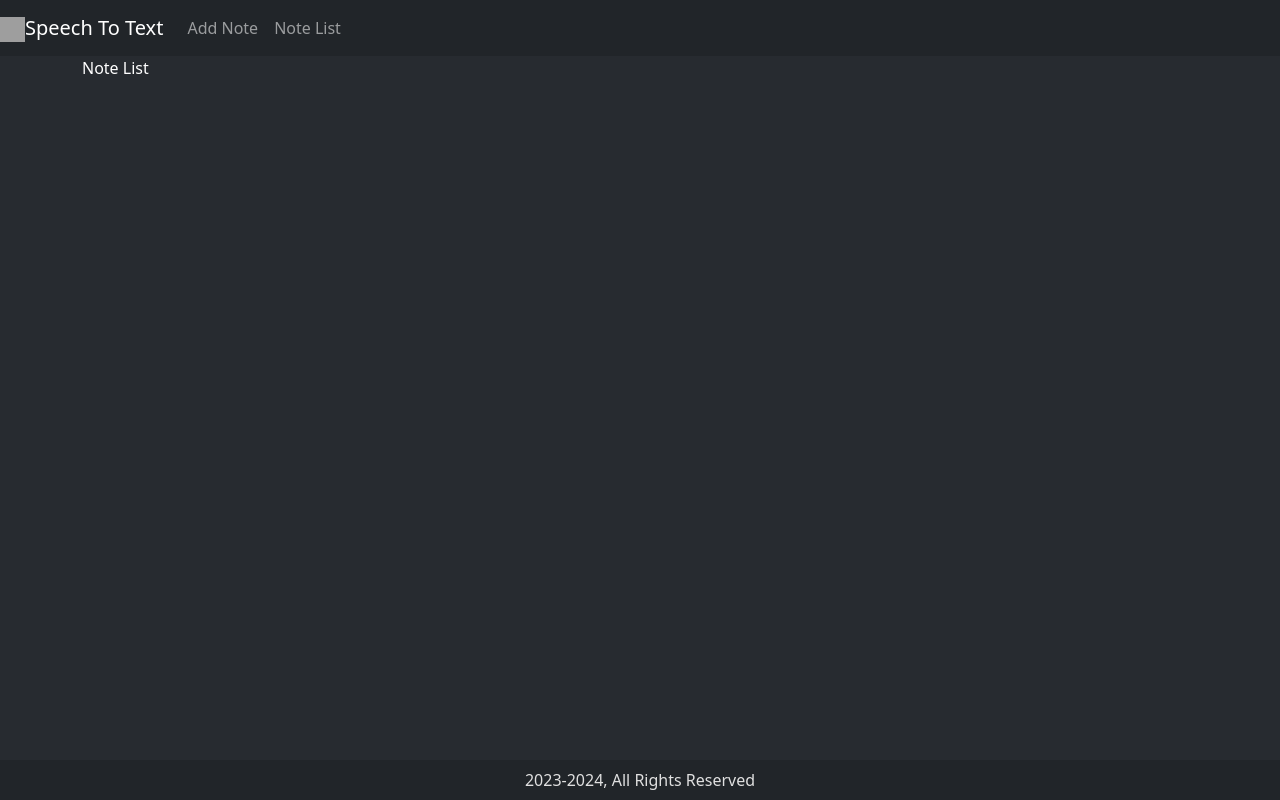
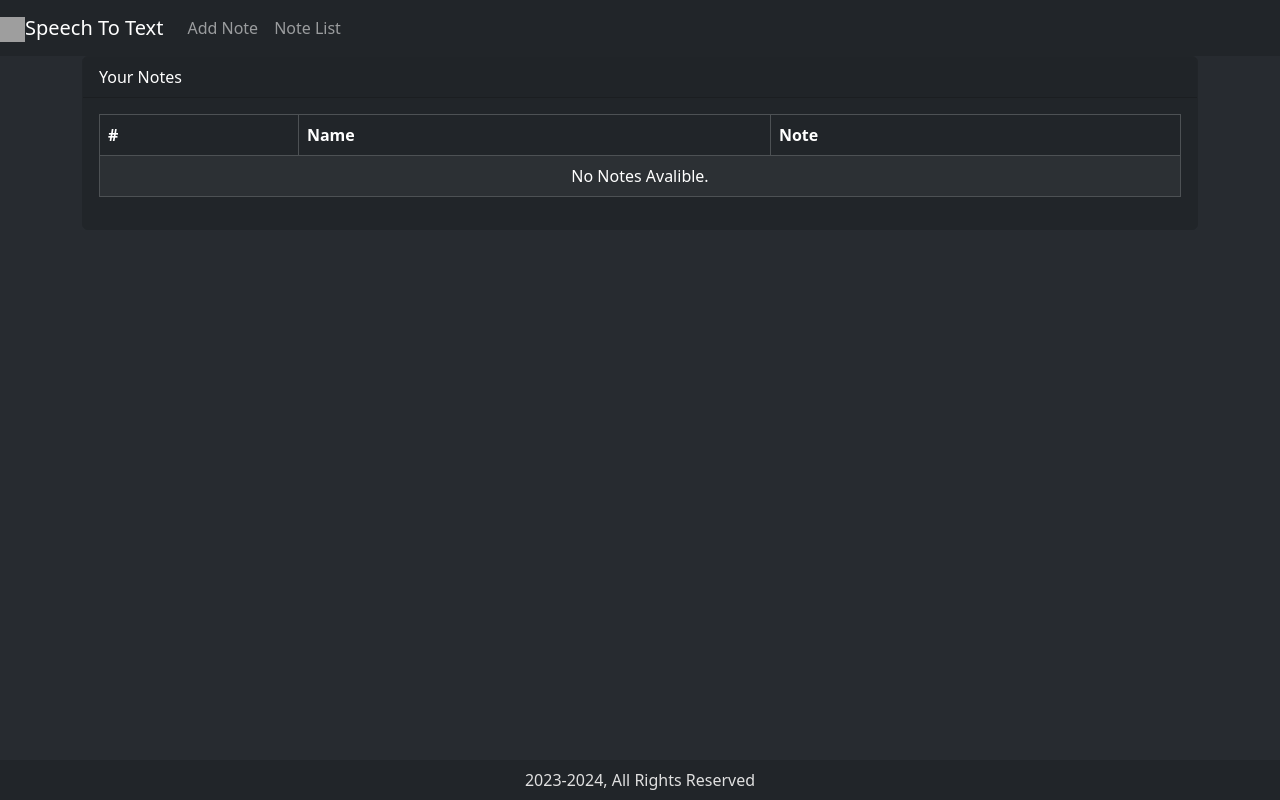
Before and after one commit to 2or5/speech-to-text-client, a React (Create React App) app: page /list in a window 1280 px wide. Built offline with nearby package versions, Linux system fonts and the light colour scheme; grey boxes are pictures that could not be loaded.

Commit message:
create notelist

```diff
--- a/src/components/Footer.js
+++ b/src/components/Footer.js
@@ -1,7 +1,7 @@
-import React from "react";
+import React, {Component} from "react";
 import {Navbar, Col, Container } from "react-bootstrap";
 
-class Footer extends React.Component {
+export default class Footer extends Component {
    render() {
     let fullYear = new Date().getFullYear();
     return (
@@ -15,5 +15,3 @@ class Footer extends React.Component {
     );
    }
 }
-
-export default Footer;
--- a/src/components/NavigationBar.js
+++ b/src/components/NavigationBar.js
@@ -1,24 +1,23 @@
-import React from "react";
+import React, {Component} from "react";
 import { Navbar, Nav } from "react-bootstrap";
 import { Link } from "react-router-dom";
 
-class NavigationBar extends React.Component{
+export default class NavigationBar extends Component {
     render() {
         return (
             <Navbar bg = "dark" variant="dark">
+
                 <Link to={""} className="navbar-brand">
-                <img src="https://thumbs.dreamstime.com/z/comment-message-icon-application-perfect-logo-website-presentation-more-product-design-solid-style-192854940.jpg" width="25" height="25" alt="brand"/>Speech To Text
+                <img src="https://c0.klipartz.com/pngpicture/352/130/gratis-png-mercedes-benz-car-servicio-de-vehiculo-motorizado-vehiculo-de-lujo-mercedes-logo.png" width="25" height="25" alt="brand"/>Speech To Text
+                </Link>
 
-                </Link>
-                    <Nav className="mr-auto">
-                        <Link to={"add"} className="nav-link">Add Note</Link>
-                        <Link to={"list"} className="nav-link">Note List</Link>
-                    </Nav>
+                <Nav className="mr-auto">
+                    <Link to={"add"} className="nav-link">Add Note</Link>
+                    <Link to={"list"} className="nav-link">Note List</Link>
+                </Nav>
 
             </Navbar>
         )
     }
 
 }
-
-export default NavigationBar;
--- a/src/components/Note.js
+++ b/src/components/Note.js
@@ -1,10 +1,8 @@
-import React from "react";
+import React, {Component} from "react";
 
-class Note extends React.Component {
+export default class Note extends Component {
 
     render() {
         return (<div className="text-white">Add Note</div>)
     }
 }
-
-export default Note;
--- a/src/components/NoteList.js
+++ b/src/components/NoteList.js
@@ -1,10 +1,30 @@
-import React from "react";
+import React, {Component} from "react";
+import { Card, Table } from "react-bootstrap";
 
-class NoteList extends React.Component {
+export default class NoteList extends Component {
         render () {
-            return (<div className="text-white">Note List</div>)
+            return (
+                <Card className="border border-dark bg-dark text-white">
+                    <Card.Header>Your Notes</Card.Header>
+                    <Card.Body>
+                        <Table bordered hover striped variant="dark">
+                            <thead>
+                                <tr>
+                                    <th>#</th>
+                                    <th>Name</th>
+                                    <th>Note</th>
+                                </tr>
+                            </thead>
+                            <tbody>
+                                <tr align="center">
+                                    <td colSpan={6}>No Notes Avalible.</td>
+                                </tr>
+                            </tbody>
+                        </Table>
+                    </Card.Body>
+
+                </Card>
+            )
         }
 
 }
-
-export default NoteList;
--- a/src/components/Welcome.js
+++ b/src/components/Welcome.js
@@ -1,6 +1,6 @@
-import React from "react";
+import React,{Component} from "react";
 
-class Welcome extends React.Component {
+export default class Welcome extends Component {
     render() {
         return(
             <div class="mt-4 p-5 bg-dark text-white rounded">
@@ -13,5 +13,3 @@ class Welcome extends React.Component {
 
     }
 }
-
-export default Welcome;
```
